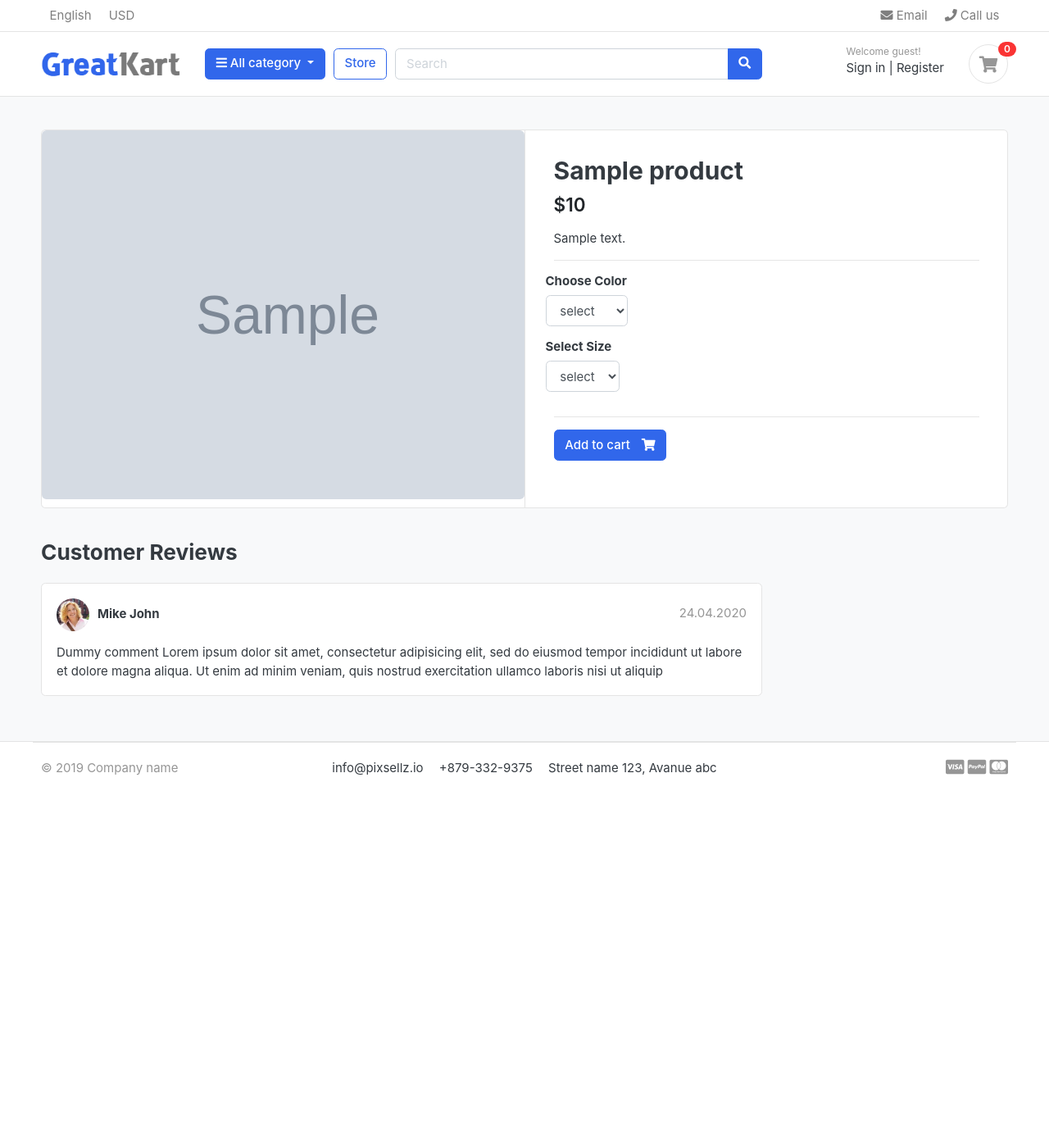
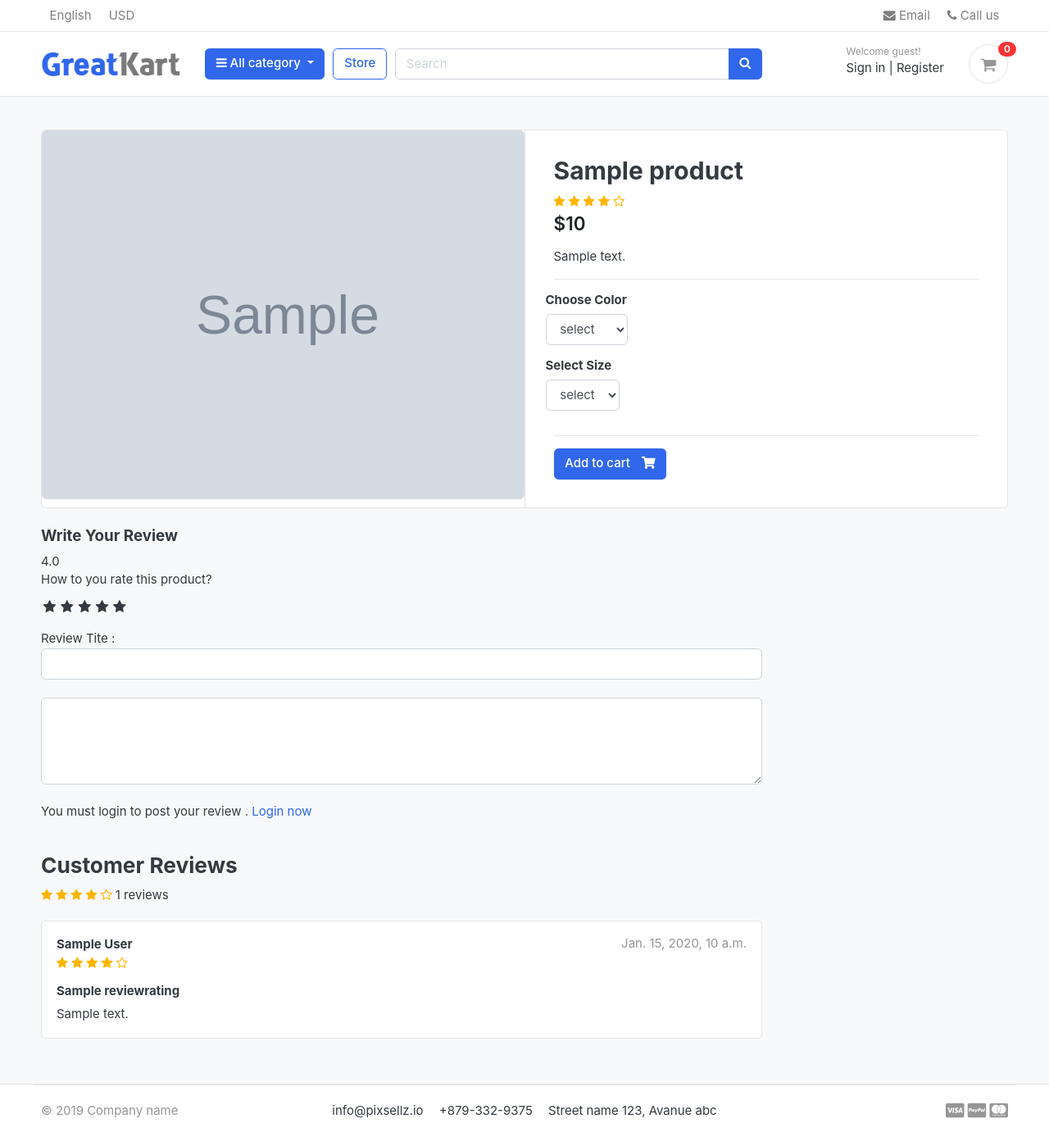
Before and after one commit to saroj789/ShopKart, a Django app: the page made by accounts/models.py in a window 1280 px wide. Shown: the whole page at 82% size. Before the commit the page ends 969 px from the top, so only its background shows below. Run offline with Django 3.2, Linux system fonts and the light colour scheme; tables that the repository leaves empty hold one stand-in row (Sample ...); some libraries are stand-ins or nearby versions; some web fonts are replaced.

Commit message:
review and rating system

```diff
--- a/accounts/models.py
+++ b/accounts/models.py
@@ -69,6 +69,9 @@ class Account(AbstractBaseUser):
   def __str__(self):
       return self.email
 
+  def full_name(self):
+    return f'{self.first_name} {self.last_name}'
+
 
   def has_perm(self, perm, obj=None):
     return self.is_admin
--- /dev/null
+++ b/greatkart/static/css/custom.css
@@ -0,0 +1,52 @@
+/* hide radio buttons */
+.rate > input {
+  display: none;
+}
+
+.rate {
+  display: inline-block;
+  border: 0;
+}
+
+.rate > label {
+  float: right;
+}
+
+/* showing stars */
+.rate > label:before {
+  display: inline-block;
+  font-size: 1.1rem;
+  font-family: FontAwesome;
+  content: "\f005";
+  margin: 0;
+  padding: 0.3rem 0.2rem;
+  cursor: pointer;
+}
+
+/* half star */
+.rate .half:before {
+  content: "\f089";
+  position: absolute;
+  padding-right: 0;
+}
+
+/* click and hover */
+input:checked ~ label,
+label:hover ~ label {
+  color: #ffb503;
+}
+
+/* hover highlight */
+input:checked + label:hover,
+input:checked ~ label:hover,
+input:checked ~ label:hover,
+input:checked ~ label:hover ~ label,
+label:hover ~ input:checked ~ label {
+  color: #cc9000;
+}
+
+
+/* showing the customers rating */
+.rating-star i {
+  color: #ffb503 !important;
+}
--- a/store/admin.py
+++ b/store/admin.py
@@ -1,5 +1,5 @@
 from django.contrib import admin
-from .models import Product, Variation
+from .models import Product, Variation, ReviewRating
 
 # Register your models here.
 
@@ -15,3 +15,4 @@ class VariationAdmin(admin.ModelAdmin):
 
 admin.site.register(Product, ProductAdmin)
 admin.site.register(Variation, VariationAdmin)
+admin.site.register(ReviewRating)
--- a/store/urls.py
+++ b/store/urls.py
@@ -8,4 +8,6 @@ urlpatterns = [
     path('category/<slug:category_slug>/<slug:product_slug>/',views.product_detail,name='product_detail'),
     path('search/',views.search,name='search'),
 
+    path("submit_review/<int:product_id>",views.submit_review, name="submit_review")
+
 ]
--- a/store/views.py
+++ b/store/views.py
@@ -1,5 +1,5 @@
 from django.shortcuts import render, get_object_or_404, redirect
-from store.models import Product
+from store.models import Product, ReviewRating
 from category.models import Category
 
 from carts.views import _get_cart_id
@@ -7,6 +7,10 @@ from carts.models import CartItem
 
 from django.core.paginator import  Paginator, EmptyPage, PageNotAnInteger
 from django.db.models import Q
+from django.contrib import messages
+from .forms import ReviewForm
+from orders.models import OrderProduct
+
 # Create your views here.
 
 def store(request, category_slug=None):
@@ -45,8 +49,25 @@ def product_detail(request,category_slug, product_slug):
   except Exception as e:
     raise e
 
+
+  # check user has purchased before or not (for giving option to give rating and review)
+  if request.user.is_authenticated:
+    try:
+      ordered_product = OrderProduct.objects.filter(user=request.user,product_id=single_product.id).exists()
+
+    except OrderProduct.DoesNotExist:
+      ordered_product =None
+  else:
+    ordered_product =None
+
+
+  # get all reviws and avg rating
+  reviews = ReviewRating.objects.filter(product_id=single_product.id, status=True)     # make it false when you daont want to show that review
+
   context = {'single_product': single_product,
-              'in_cart'     :  in_cart
+              'in_cart'     :  in_cart,
+              'ordered_product': ordered_product,
+              'reviews'   :  reviews
             }
   return render(request,'store/product_detail.html',context)
 
@@ -68,3 +89,34 @@ def search(request):
           "product_count" : product_count
         }
   return render(request,'store/store.html',context)
+
+
+def submit_review(request,product_id):
+  url = request.META.get('HTTP_REFERER')
+  if request.method == "POST":
+    print('rating: ', request.POST['rating'])
+    try:
+      review = ReviewRating.objects.get(user__id= request.user.id, product__id= product_id)
+      form = ReviewForm(request.POST, instance= review)
+      form.save()
+      # if we pass the instance then if there is already review then it will update it.
+      # if we not pass instance it will create new review
+      messages.success(request,"Thank you! Your review has been updated")
+      return redirect(url)
+    except ReviewRating.DoesNotExist :
+      form = ReviewForm(request.POST)
+
+      if form.is_valid():
+        data = ReviewRating()
+        data.subject = form.cleaned_data['subject']
+        data.rating = form.cleaned_data['rating']
+        print('data rating', data.rating ,' ', form.cleaned_data['rating'])
+        data.review = form.cleaned_data['review']
+        data.ip     = request.META.get('REMOTE_ADDR')
+        data.product_id = product_id
+        data.user_id = request.user.id
+        data.save()
+        messages.success(request,"Thank you! Your review has been updated")
+        return redirect(url)
+
+  return redirect('store')
--- a/templates/base.html
+++ b/templates/base.html
@@ -24,6 +24,8 @@
 <!-- custom style -->
 <link href="{% static 'css/ui.css' %}" rel="stylesheet" type="text/css"/>
 <link href="{% static 'css/responsive.css' %}" rel="stylesheet" media="only screen and (max-width: 1200px)" />
+<link href="{% static 'css/custom.css' %}" rel="stylesheet" type="text/css"/>
+<link rel="stylesheet" href="https://cdnjs.cloudflare.com/ajax/libs/font-awesome/4.7.0/css/font-awesome.min.css">
 
 <!-- custom javascript -->
 <script src="{% static 'js/script.js' %}" type="text/javascript"></script>
--- a/templates/store/product_detail.html
+++ b/templates/store/product_detail.html
@@ -22,6 +22,23 @@
           <article class="content-body">
             <h2 class="title">{{single_product.product_name}}</h2>
 
+              <!-- avg rating  -->
+            <div class="rating-star">
+              <span>
+                <i
+                  class="fa fa-star{% if single_product.averageReview < 0.5 %}-o{% elif single_product.averageReview >= 0.5 and single_product.averageReview < 1 %}-half-o {% endif %} "></i>
+                <i
+                  class="fa fa-star{% if single_product.averageReview < 1.5 %}-o{% elif single_product.averageReview >= 1.5 and single_product.averageReview < 2 %}-half-o {% endif %} "></i>
+                <i
+                  class="fa fa-star{% if single_product.averageReview < 2.5 %}-o{% elif single_product.averageReview >= 2.5 and single_product.averageReview < 3 %}-half-o {% endif %} "></i>
+                <i
+                  class="fa fa-star{% if single_product.averageReview < 3.5 %}-o{% elif single_product.averageReview >= 3.5 and single_product.averageReview < 4 %}-half-o {% endif %} "></i>
+                <i
+                  class="fa fa-star{% if single_product.averageReview < 4.5 %}-o{% elif single_product.averageReview >= 4.5 and single_product.averageReview < 5 %}-half-o {% endif %} "></i>
+                <!-- we are using < and > because avg can be anything like 3.78 -->
+              </span>
+            </div>
+
             <div class="mb-3">
               <var class="price h4">${{single_product.price}}</var>
             </div>
@@ -38,23 +55,7 @@
                         <option value="{{ i.variation_value | lower }}">{{ i.variation_value | capfirst }}</option>
                     {% endfor %}
                   </select>
-                <!-- <div
-                  class="btn-group btn-group-sm btn-group-toggle"
-                  data-toggle="buttons"
-                >
-                  <label class="btn btn-light">
-                    <input type="radio" name="radio_color" /> Silver
-                  </label>
-                  <label class="btn btn-light">
-                    <input type="radio" name="radio_color" /> Gray
-                  </label>
-                  <label class="btn btn-light active">
-                    <input type="radio" name="radio_color checked" /> Gold
-                  </label>
-                  <label class="btn btn-light">
-                    <input type="radio" name="radio_color" /> Black
-                  </label>
-                </div> -->
+
               </div>
             </div>
             <!-- row.// -->
@@ -69,23 +70,7 @@
                   {% endfor %}
                 </select>
 
-                <!-- <div
-                  class="btn-group btn-group-sm btn-group-toggle"
-                  data-toggle="buttons"
-                >
-                  <label class="btn btn-light">
-                    <input type="radio" name="radio_color" /> S
-                  </label>
-                  <label class="btn btn-light active">
-                    <input type="radio" name="radio_color" checked /> M
-                  </label>
-                  <label class="btn btn-light">
-                    <input type="radio" name="radio_color" /> L
-                  </label>
-                  <label class="btn btn-light">
-                    <input type="radio" name="radio_color" /> XL
-                  </label>
-                </div> -->
+
               </div>
             </div>
             <!-- row.// -->
@@ -115,31 +100,115 @@
 
     <div class="row">
       <div class="col-md-9">
+
+
+        {% comment %} modelform {% endcomment %}
+
+        <form action="{% url 'submit_review' single_product.id %}" method="POST">
+          {% csrf_token %}
+          <h5>Write Your Review</h5>
+          {{single_product.averageReview}}
+          <div>
+            <!-- Rating stars -->
+            <label for="">How to you rate this product?</label>
+            <br>
+            <div class="rate">
+              <input type="radio" name="rating" id="rating10" value="5" required> <label for="rating10" title="5"></label>
+              <input type="radio" name="rating" id="rating9" value="4.5" required> <label for="rating9" title="4.5" class="half"></label>
+              <input type="radio" name="rating" id="rating8" value="4" required>    <label for="rating8" title="4"></label>
+              <input type="radio" name="rating" id="rating7" value="3.5" required> <label for="rating7" title="3.5" class="half"></label>
+              <input type="radio" name="rating" id="rating6" value="3" required>    <label for="rating6" title="3"></label>
+              <input type="radio" name="rating" id="rating5" value="2.5" required> <label for="rating5" title="2.5" class="half"></label>
+              <input type="radio" name="rating" id="rating4" value="2" required>     <label for="rating4" title="2"></label>
+              <input type="radio" name="rating" id="rating3" value="1.5" required> <label for="rating3" title="1.5" class="half"></label>
+              <input type="radio" name="rating" id="rating2" value="1" required>    <label for="rating2" title="1"></label>
+              <input type="radio" name="rating" id="rating1" value="0.5" required> <label for="rating1" title="0.5" class="half"></label>
+
+            </div>
+            <br>
+
+
+
+
+            Review Tite :
+            <input type="text" name="subject" class="form-control" id="">
+            <br>
+
+            <textarea name="review" class="form-control" rows="4"></textarea>
+            <br>
+
+            {% if user.is_authenticated %}
+              {% if ordered_product %}
+                <input type="submit" value="Submit Review" class="btn btn-primary">
+              {% else %}
+                <p>You must purchase this product to post your review .</p>
+              {% endif %}
+            {% else %}
+             <p>You must login to post your review . <span> <a href="{% url 'login' %}">Login now</a></span> </p>
+            {% endif %}
+          </div>
+
+        </form>
+        <br>
+
+        {% include "includes/alerts.html" %}
+
+
+
         <header class="section-heading">
           <h3>Customer Reviews</h3>
+          <div class="rating-star">
+            <span>
+              <i class="fa fa-star{% if single_product.averageReview < 0.5 %}-o{% elif single_product.averageReview >= 0.5 and single_product.averageReview < 1 %}-half-o {% endif %} "></i>
+              <i class="fa fa-star{% if single_product.averageReview < 1.5 %}-o{% elif single_product.averageReview >= 1.5 and single_product.averageReview < 2 %}-half-o {% endif %} "></i>
+              <i class="fa fa-star{% if single_product.averageReview < 2.5 %}-o{% elif single_product.averageReview >= 2.5 and single_product.averageReview < 3 %}-half-o {% endif %} "></i>
+              <i class="fa fa-star{% if single_product.averageReview < 3.5 %}-o{% elif single_product.averageReview >= 3.5 and single_product.averageReview < 4 %}-half-o {% endif %} "></i>
+              <i class="fa fa-star{% if single_product.averageReview < 4.5 %}-o{% elif single_product.averageReview >= 4.5 and single_product.averageReview < 5 %}-half-o {% endif %} "></i>
+              <!-- we are using < and > because avg can be anything like 3.78 -->
+              <span> {{ single_product.countReviews }} reviews</span>
+            </span>
+          </div>
         </header>
+
+
+        {% for review in reviews  %}
 
         <article class="box mb-3">
           <div class="icontext w-100">
-            <img
+            <!-- <img
               src="{% static 'images/avatars/avatar1.jpg' %}"
               class="img-xs icon rounded-circle"
-            />
+            /> -->
+
+            <!-- {{review.rating}} -->
             <div class="text">
-              <span class="date text-muted float-md-right">24.04.2020 </span>
-              <h6 class="mb-1">Mike John</h6>
+              <span class="date text-muted float-md-right">{{review.modified_date}} </span>
+              <h6 class="mb-1">{{review.user.full_name}}</h6>
+
+              <div class="rating-star">
+                <span>
+                  <i class="fa fa-star{% if review.rating == 0.5 %}-half-o{% elif review.rating < 1 %}-o {% endif %} "></i>
+                  <i class="fa fa-star{% if review.rating == 1.5 %}-half-o{% elif review.rating < 2 %}-o {% endif %} "></i>
+                  <i class="fa fa-star{% if review.rating == 2.5 %}-half-o{% elif review.rating < 3 %}-o {% endif %} "></i>
+                  <i class="fa fa-star{% if review.rating == 3.5 %}-half-o{% elif review.rating < 4 %}-o {% endif %} "></i>
+                  <i class="fa fa-star{% if review.rating == 4.5 %}-half-o{% elif review.rating < 5 %}-o {% endif %} "></i>
+
+                </span>
+              </div>
             </div>
+
           </div>
           <!-- icontext.// -->
           <div class="mt-3">
+            <h6>{{review.subject}}</h6>
             <p>
-              Dummy comment Lorem ipsum dolor sit amet, consectetur adipisicing
-              elit, sed do eiusmod tempor incididunt ut labore et dolore magna
-              aliqua. Ut enim ad minim veniam, quis nostrud exercitation ullamco
-              laboris nisi ut aliquip
+              {{review.review}}
             </p>
           </div>
         </article>
+        {% endfor %}
+
+
       </div>
       <!-- col.// -->
     </div>
```
Also changed, not shown: store/forms.py (added, +8 -0 lines), store/models.py (+34 -0 lines), store/migrations/0003_reviewrating.py (added).
